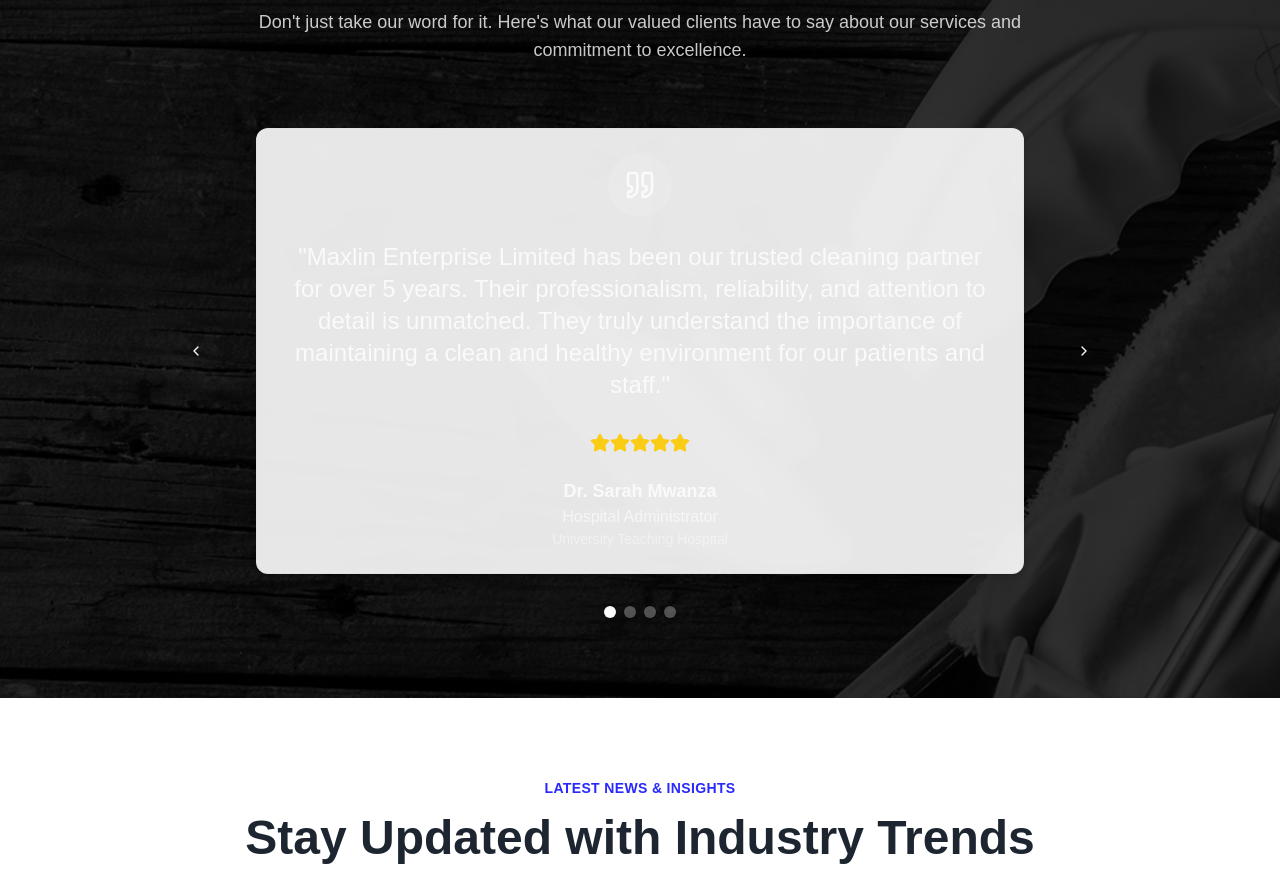
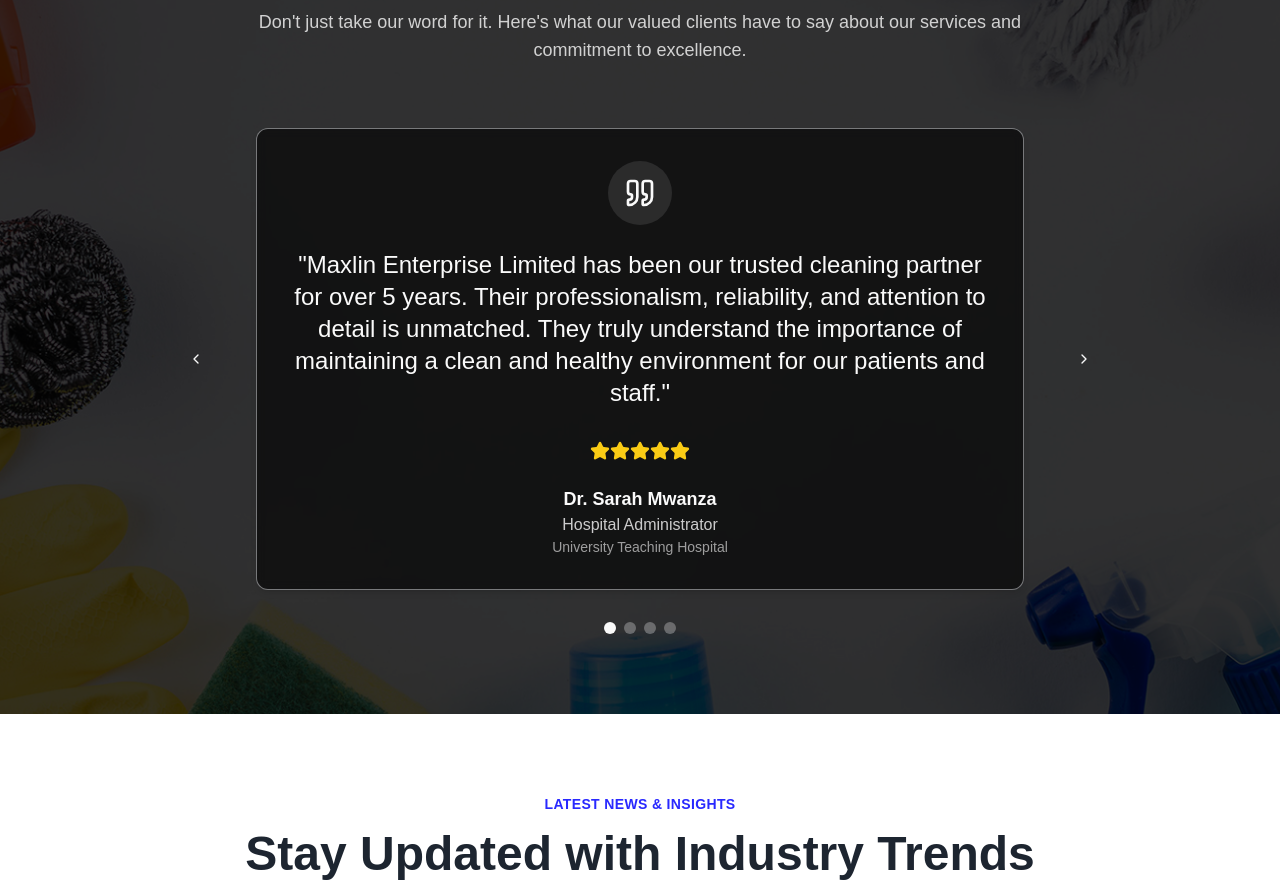
Before and after one commit to BlvckKryptonite/maxlin-custom-site, a React (Vite) app: page / in a window 1280 px wide. Shown: the part 5860-6751 px from the top of the page. Built offline with nearby package versions, Linux system fonts and the light colour scheme.

Commit message:
Update testimonials section
Replaced the testimonials background image and made the text container black.

```diff
--- a/src/components/TestimonialsSection.tsx
+++ b/src/components/TestimonialsSection.tsx
@@ -57,7 +57,7 @@ export const TestimonialsSection = () => {
       <div
         className="absolute inset-0 bg-cover bg-center bg-fixed"
         style={{
-          backgroundImage: `url('/lovable-uploads/90e85a67-b330-4a13-9dd8-d3b6fa55ed13.png')`
+          backgroundImage: `url('/lovable-uploads/55dd1488-eb11-4137-97b1-79eff7205f6b.png')`
         }}
       >
         <div className="absolute inset-0 bg-black/80"></div>
@@ -80,7 +80,7 @@ export const TestimonialsSection = () => {
         <div className="max-w-4xl mx-auto">
           <div className="relative">
             {/* Testimonial Card */}
-            <div className="testimonial-card mx-auto max-w-3xl animate-fade-in-up">
+            <div className="testimonial-card mx-auto max-w-3xl animate-fade-in-up bg-black/60 backdrop-blur-sm rounded-lg p-8">
               <div className="flex justify-center mb-6">
                 <div className="w-16 h-16 bg-primary-foreground/10 rounded-full flex items-center justify-center">
                   <Quote className="h-8 w-8 text-primary-foreground" />
```
Also changed, not shown: public/lovable-uploads/55dd1488-eb11-4137-97b1-79eff7205f6b.png (added).
